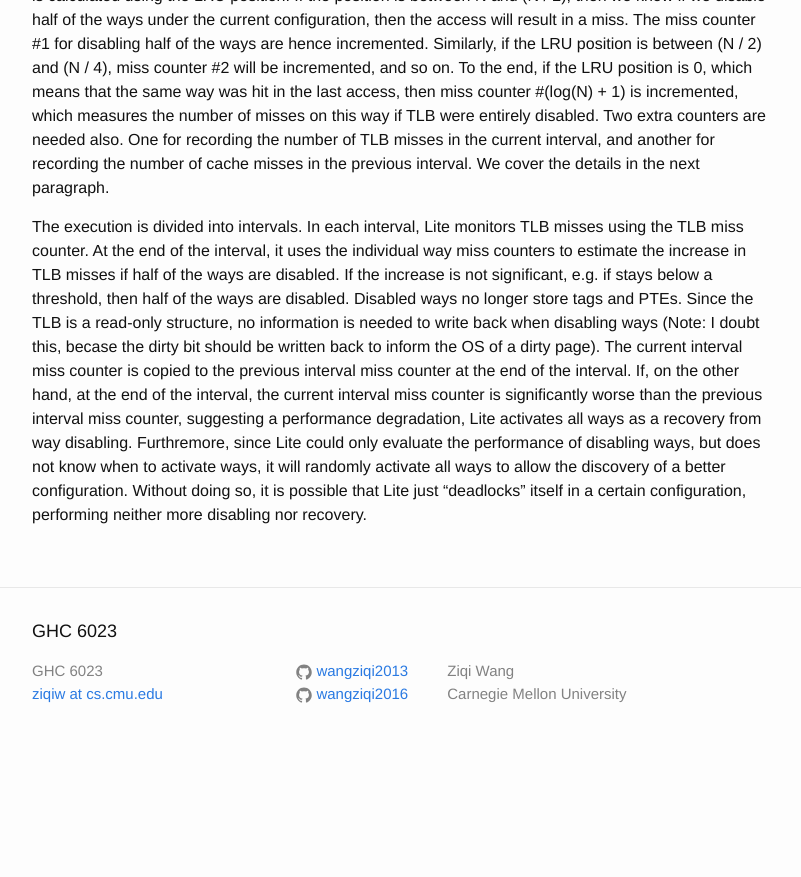
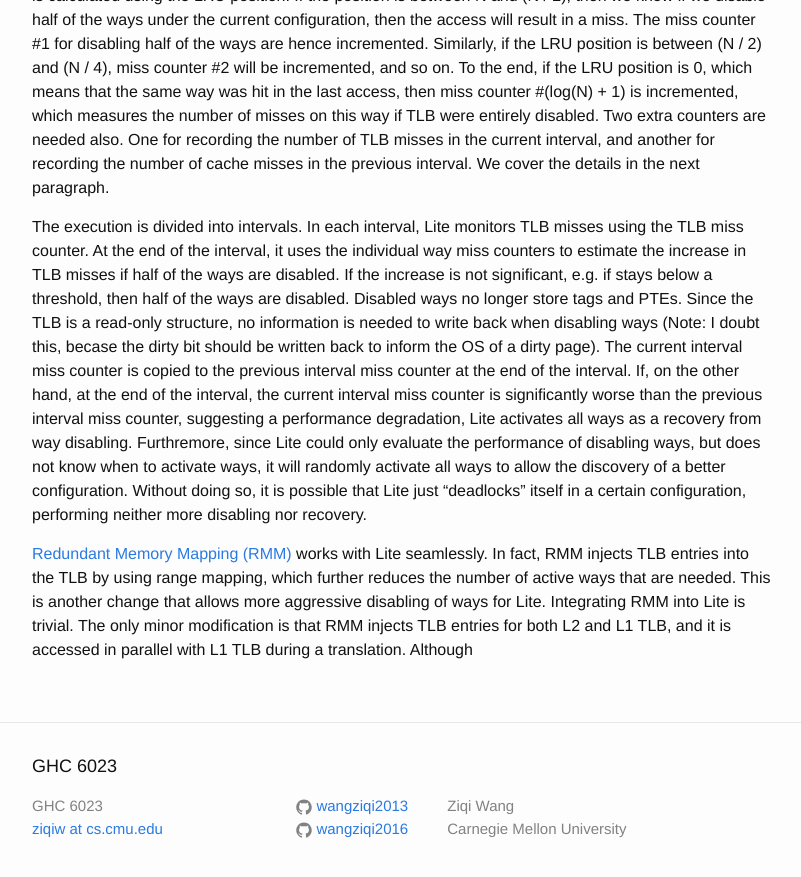
Before and after one commit to wangziqi2013/wangziqi2013.github.io, a Jekyll site: the page built from _posts/2018-06-19-Energy-Efficient-Address-Translation.markdown, in a window 1280 px wide and 900 px high, scrolled down 1240 px. Shown: the top 877 px of the window, without its empty margins (238-1039 px from the left). Built offline with Jekyll 4.4.1, drawn with Linux system fonts in a browser that asks for light colours; before the commit the page ends 2005 px from its top, so only the background shows below that.

Commit message:
Working on RMM + Lite

```diff
--- a/_posts/2018-06-19-Energy-Efficient-Address-Translation.markdown
+++ b/_posts/2018-06-19-Energy-Efficient-Address-Translation.markdown
@@ -65,3 +65,10 @@ activates all ways as a recovery from way disabling. Furthremore, since Lite cou
 of disabling ways, but does not know when to activate ways, it will randomly activate all ways to allow the
 discovery of a better configuration. Without doing so, it is possible that Lite just "deadlocks" itself in a certain
 configuration, performing neither more disabling nor recovery.
+
+[Redundant Memory Mapping (RMM)]({% post_url 2018-05-21-Redundant-Memory-Mappings-for-Fast-Access-to-Large-Memories %})
+works with Lite seamlessly. In fact, RMM injects TLB entries into the TLB by using range mapping, which
+further reduces the number of active ways that are needed. This is another change that allows more
+aggressive disabling of ways for Lite. Integrating RMM into Lite is trivial. The only minor modification is that
+RMM injects TLB entries for both L2 and L1 TLB, and it is accessed in parallel with L1 TLB during a translation.
+Although
```
